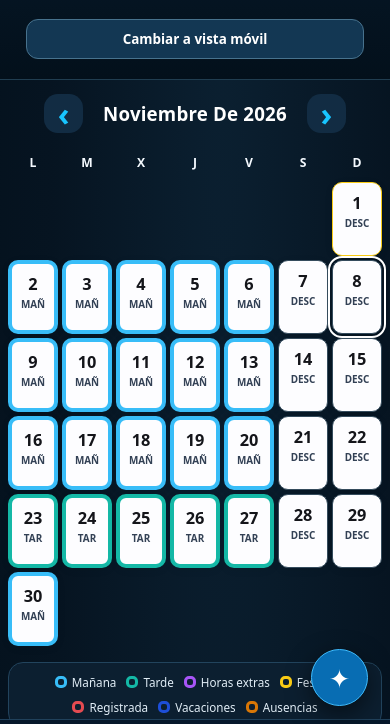
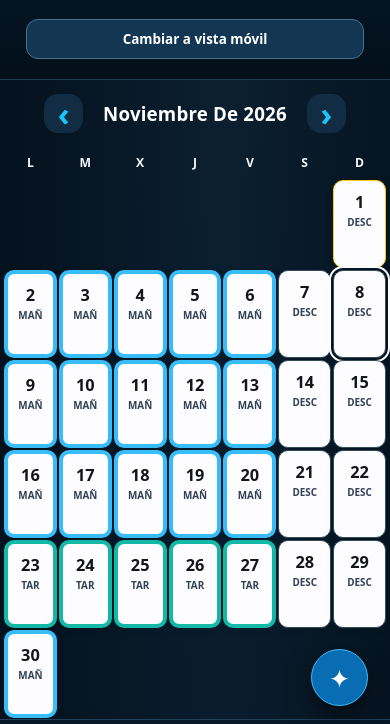
Before and after one commit to Jonathan-Con-H/Mi-jornada-laboral, a plain HTML site: page index.html in a window 390 px wide. Shown: the part 53-777 px from the top of the page. Drawn offline with Linux system fonts and the light colour scheme; no server answers.

Commit message:
Ampliar casillas del calendario móvil sin cambiar grosor de bordes ni registros

```diff
--- a/dashboard.css
+++ b/dashboard.css
@@ -109,12 +109,12 @@ main.wrap{width:100%;margin-left:0;padding:17px 13px 105px}
 .day{min-height:88px}
 }
 @media(max-width:570px){
-main.wrap{padding:14px 8px 98px}
+main.wrap{padding:14px 4px 98px}
 #calendarView>.mj-insights{display:flex;flex-direction:column;gap:12px}
 .mj-insight-card{padding:16px}
-.calendar{gap:4px}
+.calendar{gap:2px}
 .dow{font-size:.76rem;padding:7px 0}
-.day{min-height:74px;border-radius:10px;border-width:4px!important;font-size:1.02rem;padding:9px 1px 4px}.day .shift{font-size:.62rem}
+.day{min-height:88px;border-radius:10px;border-width:4px!important;font-size:1.02rem;padding:10px 1px 6px}.day .shift{font-size:.62rem}
 .day.rest{border-width:1px!important}
 .day.empty{border:0!important}
 .monthtitle{font-size:1.17rem;min-width:0}
```
